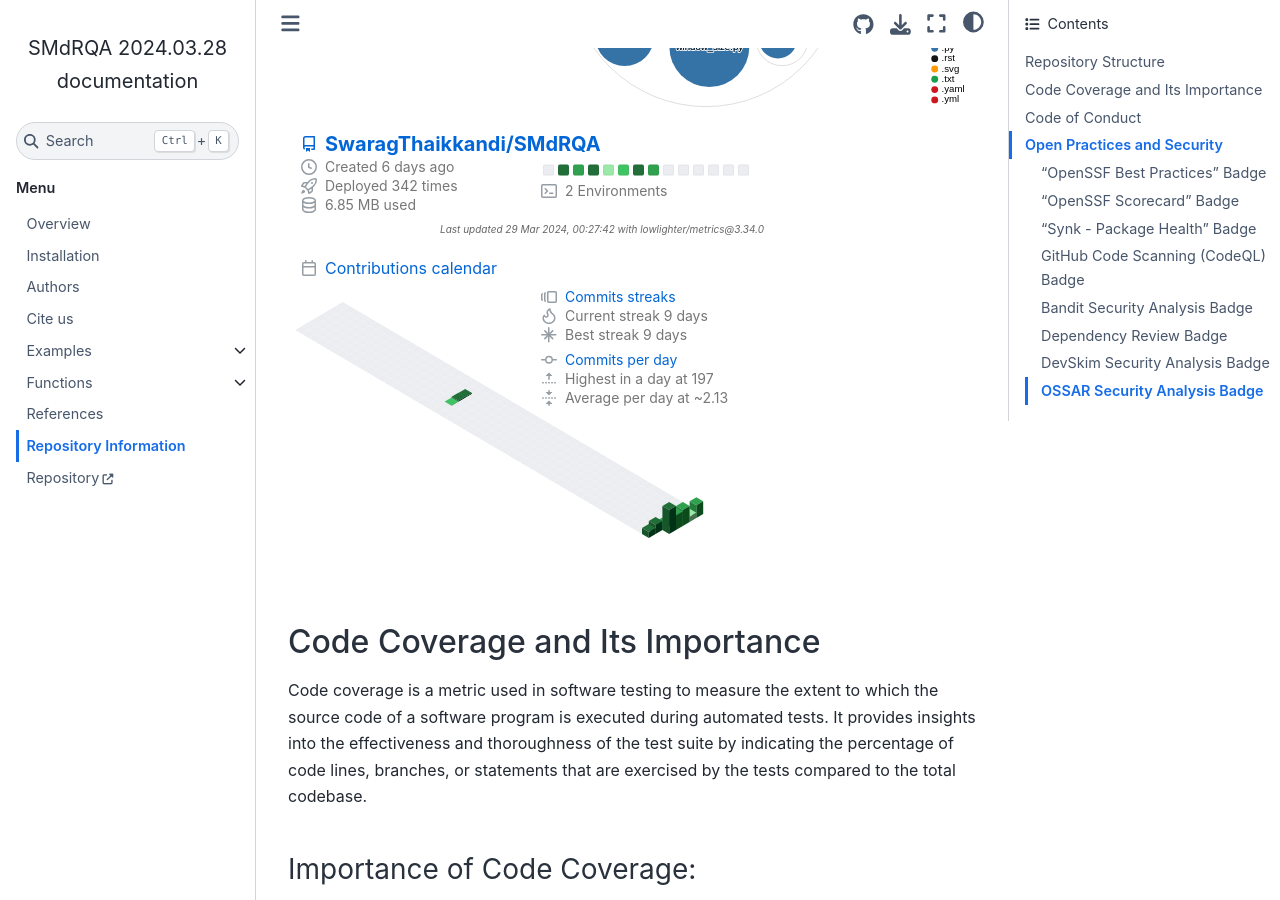
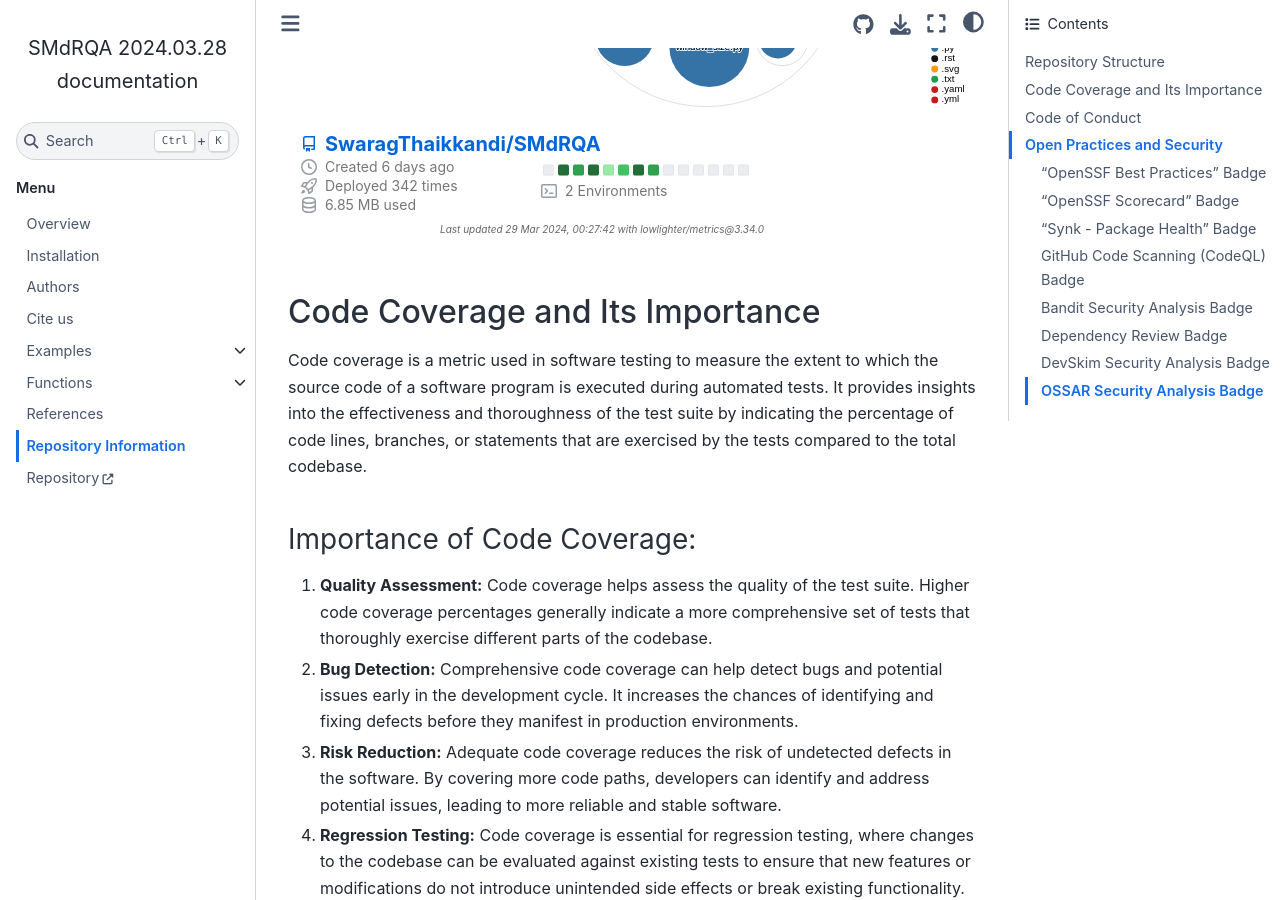
Before and after one commit to SwaragThaikkandi/SMdRQA, a Sphinx documentation site: the page built from docs/repo_details.rst, in a window 1280 px wide and 900 px high, scrolled down 1858 px. Built offline with Sphinx 7.4.7 and the Sphinx Book theme 1.1.4, drawn with Linux system fonts in a browser that asks for light colours.

Commit message:
Update repo_details.rst

```diff
--- a/docs/repo_details.rst
+++ b/docs/repo_details.rst
@@ -23,9 +23,6 @@
 
 .. image:: https://github.com/SwaragThaikkandi/SMdRQA/raw/main/metrics.repository.svg
    :alt: Repository Metrics Diagram
-
-.. image:: https://raw.githubusercontent.com/SwaragThaikkandi/SMdRQA/main/metrics.plugin.isocalendar.fullyear.svg
-   :alt: Isocalendar Fullyear Metrics
 
 
 Code Coverage and Its Importance
```
